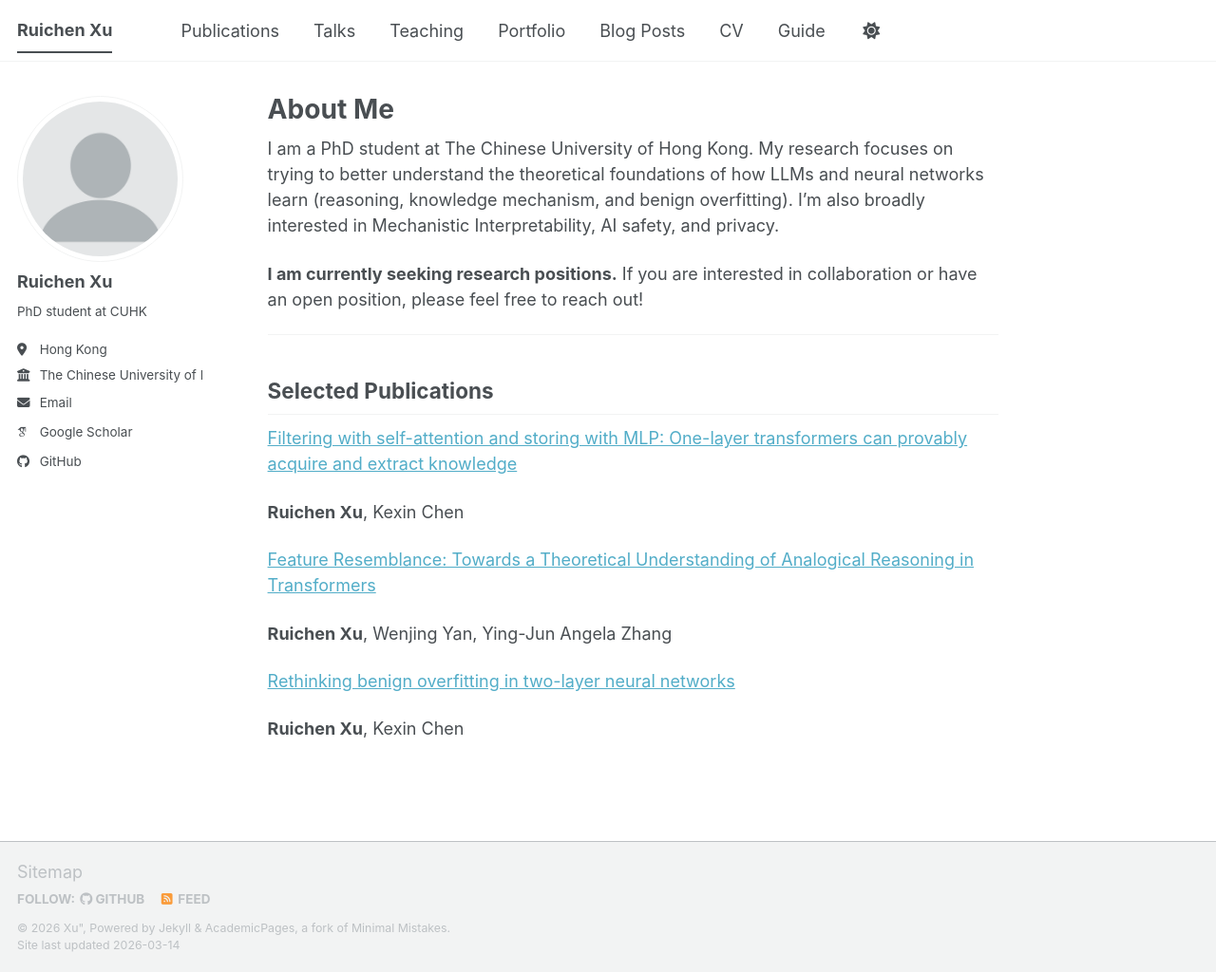
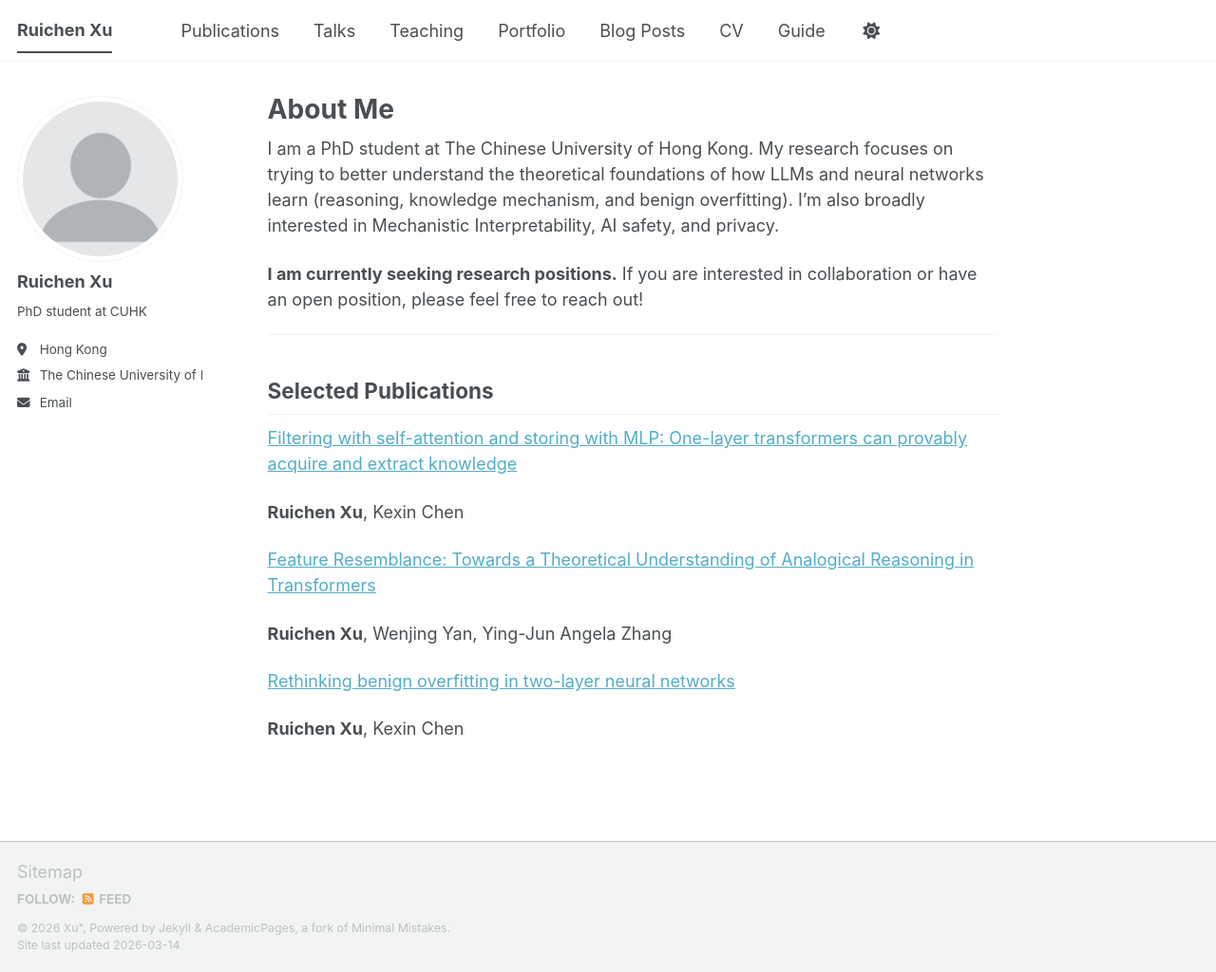
Before and after one commit to ruichenxu66/ruichenxu66.github.io, a Jekyll site: the page built from _pages/about.md, in a window 1280 px wide and 1024 px high. Shown: the whole window at 95% size. Built offline with Jekyll 4.4.1, drawn with Linux system fonts in a browser that asks for light colours; some web fonts are replaced; a script bundle is joined from its source files by our own code; library files that are not in the unit come from our copies; some of the changed lines change nothing that is shown.

Commit message:
Update _config.yml

```diff
--- a/_config.yml
+++ b/_config.yml
@@ -34,7 +34,7 @@ author:
 
   # Academic websites
   academia         : # URL
-  googlescholar    : "https://scholar.google.com/citations?user=PS_CX0AAAAAJ"
+  googlescholar    : # URL
   inspire-hep      : # URL
   impactstory      : # URL
   semantic         : # URL
@@ -46,7 +46,7 @@ author:
   bitbucket        : # Username - Update with your username on the site
   codepen          : # Username
   dribbble         : # Username
-  github           : "academicpages"
+  github           : # Username
   kaggle           : # Username
   stackoverflow    : # User number or user number and name (i.e., use "1" or "1/jeff-atwood")
 
```
